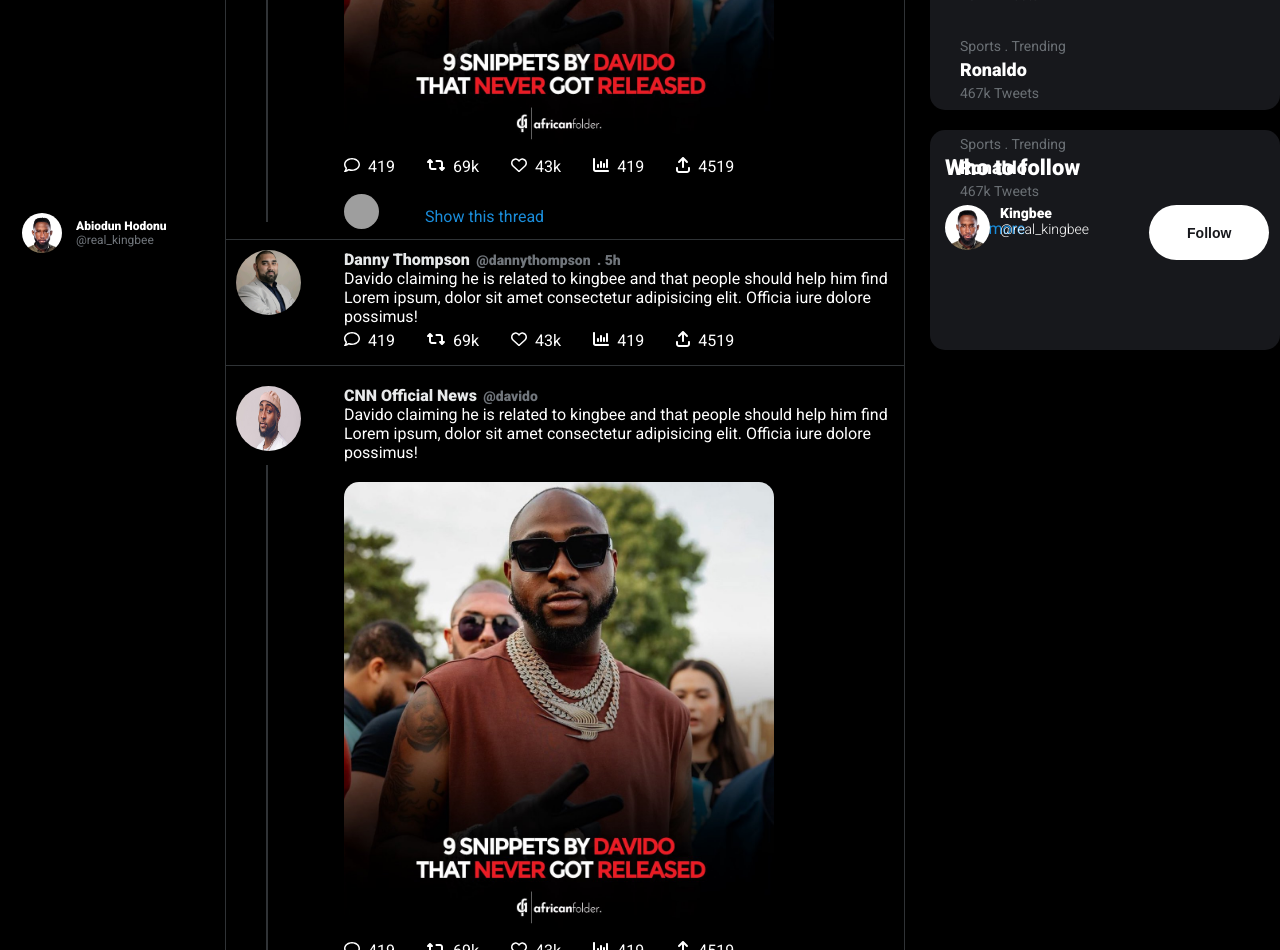
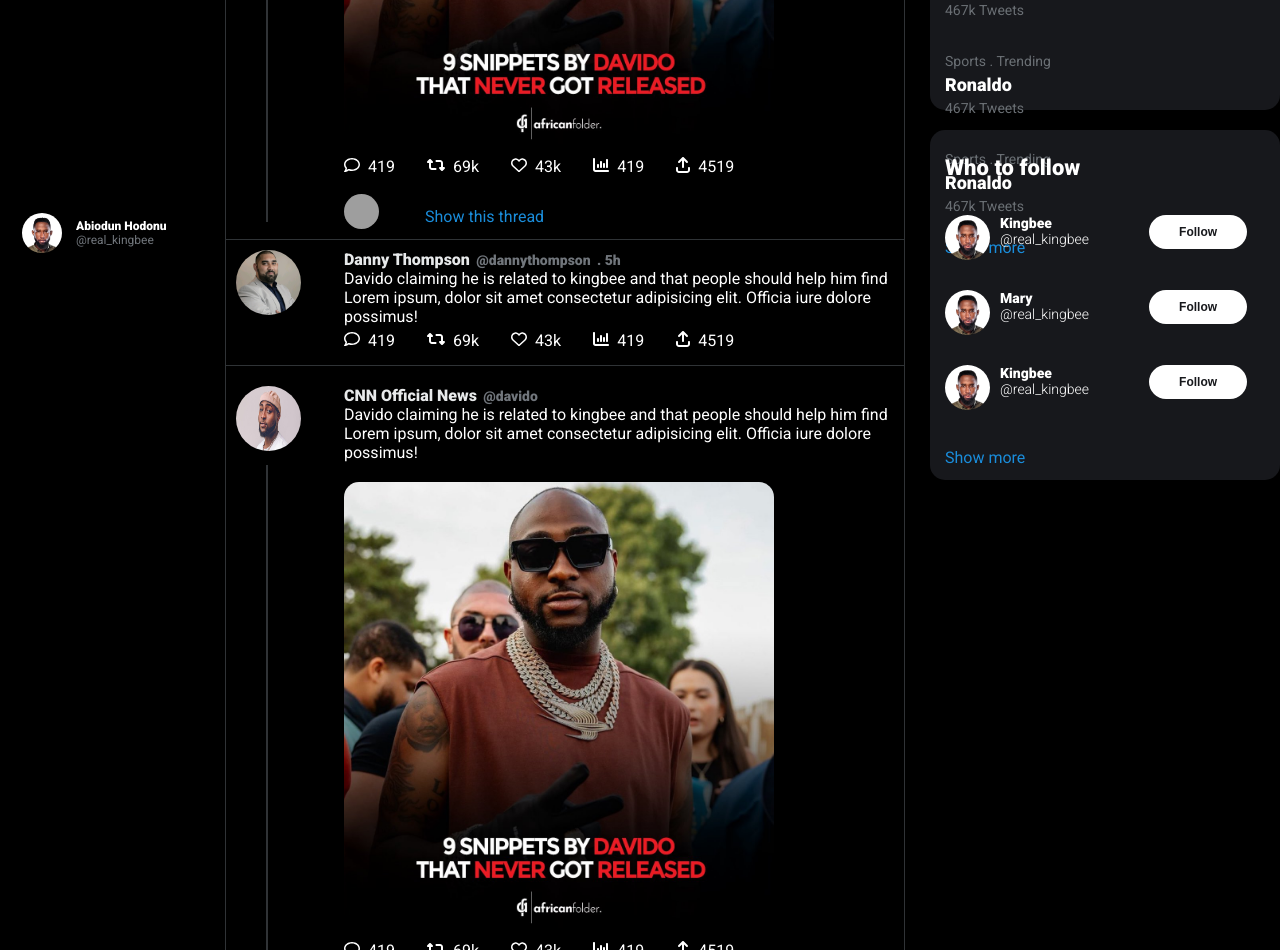
Before and after one commit to kingbee1/twitter-clone, a React (Create React App) app: page / in a window 1280 px wide. Shown: the part 720-1670 px from the top of the page. Built offline with nearby package versions, Linux system fonts and the light colour scheme; grey boxes are pictures that could not be loaded.

Commit message:
fixed padding issues for homepage

```diff
--- a/src/components/rightbar/Rightbar.js
+++ b/src/components/rightbar/Rightbar.js
@@ -80,6 +80,7 @@
       <div className="suggest">
         <div className="suggest-box">
           <h2>Who to follow</h2>
+
           <div className="suggest-profile">
             <img src={me} alt="me" />
             <div className='suggest-name'>
@@ -88,8 +89,31 @@
             </div>
             <button>Follow</button>
           </div>
+
+          <div className="suggest-profile">
+            <img src={me} alt="me" />
+            <div className='suggest-name'>
+              <h4>Mary</h4>
+              <h4 className='handle'>@real_kingbee</h4>
+            </div>
+            <button>Follow</button>
+          </div>
+
+          <div className="suggest-profile">
+            <img src={me} alt="me" />
+            <div className='suggest-name'>
+              <h4>Kingbee</h4>
+              <h4 className='handle'>@real_kingbee</h4>
+            </div>
+            <button>Follow</button>
+          </div>
+
+          <p>Show more</p>
+
         </div>
       </div>
+
+
 
     </div>
 
--- a/src/components/rightbar/rightbar.css
+++ b/src/components/rightbar/rightbar.css
@@ -24,7 +24,7 @@
     border-radius: 100px;
     outline: none;
     background: #6A6F74;
-    color: #ccc;
+    color: #71767C;
   }
 
 
@@ -33,18 +33,13 @@
     border: none;
     outline: none;
     margin-left: -33px;
-
   }
 
   .search-button img {
     width: 20px;
     height: 20px;
     object-fit: cover;
-
   }
-
-
-
 
 /* end */
 
@@ -60,7 +55,6 @@
     width: 92%;
     height: 30px;
     border-radius: 35px;
-
 }
 
 
@@ -71,7 +65,7 @@
     border-radius: 15px;
     margin-left: 25px;
     margin-top: 20px;
-    padding-left: 15px;
+    padding-top: 15px;
 }
 
 .trend-box h2{
@@ -106,6 +100,14 @@
 .trend-box p {
     color: #1A8DDB;
     cursor: pointer;
+    padding: 4px 15px;
+}
+
+.trend-box p:hover{
+    background: rgba(29, 161, 242, 0.1);;
+    padding: 4px 15px;
+    border-bottom-left-radius: 18px;
+    border-bottom-right-radius: 18px;
 }
 
 .suggest {
@@ -114,23 +116,32 @@
 
 .suggest-box{
     background: red;
-    height: 220px;
+    height: 350px;
     width: 350px;
     background: #17181C;
     border-radius: 15px;
     margin-left: 25px;
     margin-top: 20px;
-    padding-left: 15px;
     padding-top:25px ;
 }
 
 .suggest-box h2{
     font-size: 22px;
     margin-bottom: 25px;
+    cursor: pointer;
+    padding-left: 15px;
 }
 
 .suggest-profile{
+    width: 100%;
     display: flex;
+    padding: 10px 15px;
+
+}
+
+.suggest-profile:hover{
+    background: rgba(29, 161, 242, 0.1);;
+    padding: 10px 15px;
 }
 
 .suggest-profile img {
@@ -154,12 +165,27 @@
 
 .suggest-box button {
     border-radius: 30px;
-    padding: 8px 38px;
+    height: 34px;
+    padding: 6px 30px;
     border: none;
     outline: none;
     text-decoration: none;
     background: white;
     color: #17181C;
     font-weight: 700;
-    font-size: 14px;
+    font-size: 12px;
 }
+
+.suggest-box p {
+    color: #1A8DDB;
+    cursor: pointer;
+    margin-top: 5px;
+    padding: 13px 15px;
+}
+
+.suggest-box p:hover {
+    background: rgba(29, 161, 242, 0.1);;
+    padding: 13px 15px;
+    border-bottom-left-radius: 18px;
+    border-bottom-right-radius: 18px;
+}
```
